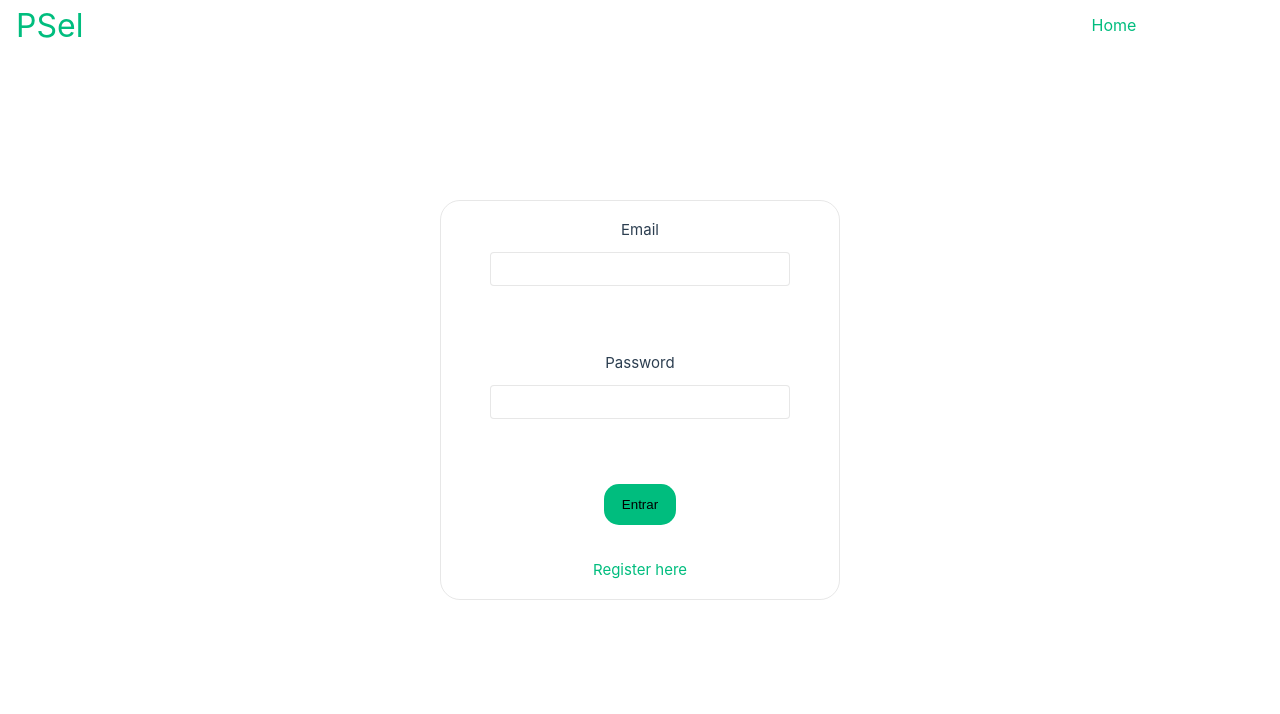
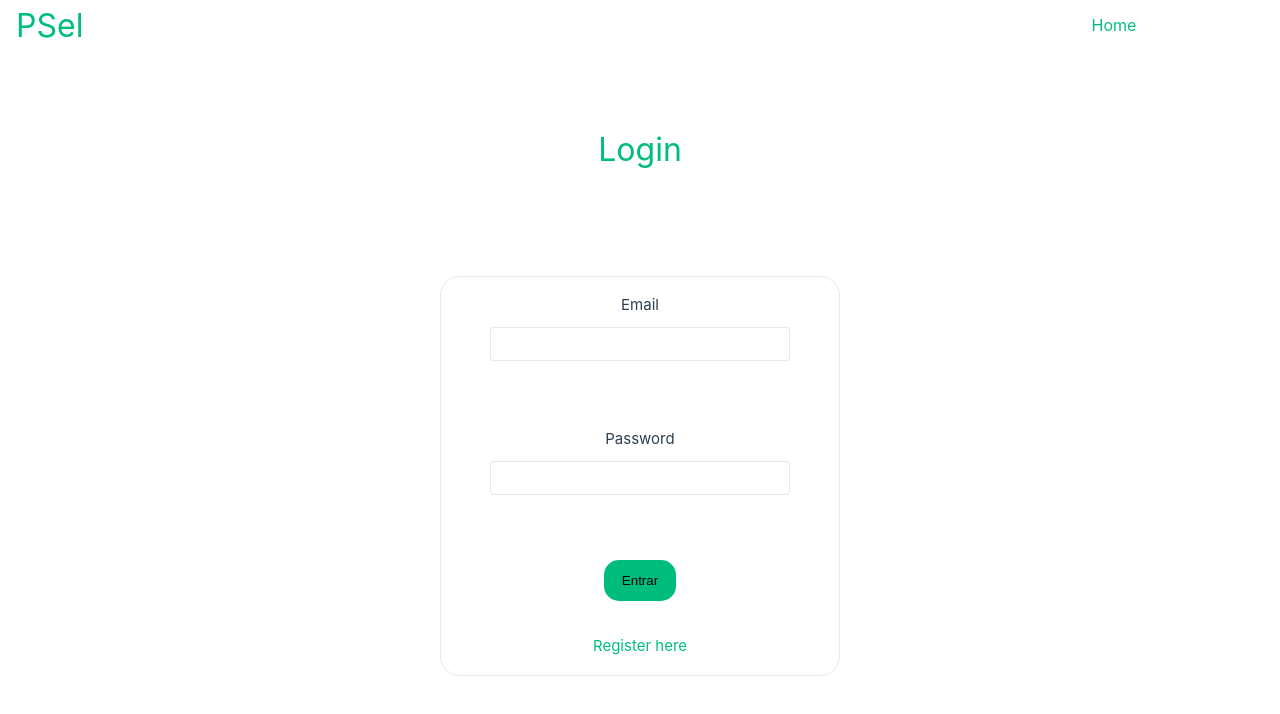
Before and after one commit to GabrielFeBe/PSEL, a Vue app in the folder psel-fe/: page / in a window 1280 px wide. Shown: the top 714 px of the page. Built offline with nearby package versions, Linux system fonts and the light colour scheme; no server answers.

Commit message:
terminando css básico

```diff
--- a/psel-fe/src/views/BankStatment.vue
+++ b/psel-fe/src/views/BankStatment.vue
@@ -50,12 +50,21 @@ import dayjs from 'dayjs'
 
 h1 {
   text-align: center;
-  padding: 10px;
+  padding-bottom: 100px;
 }
 .cashbackTotal {
   text-align: center;
   font-size: 20px;
   font-weight: bold;
-  margin-bottom: 10px;
+  padding-top: 10px;
+}
+
+main {
+  padding-top: 0;
+  min-height: 100vh;
+  display: flex;
+  align-items: center;
+  justify-content: center;
+  flex-direction: column;
 }
 </style>
--- a/psel-fe/src/views/LoginView.vue
+++ b/psel-fe/src/views/LoginView.vue
@@ -35,6 +35,7 @@ async function loginForm(event: Event): Promise<void> {
 </script>
 <template>
   <main>
+    <h1>Login</h1>
     <form v-if="!getToken()" @submit="loginForm">
       <label for="email">
         <span> Email </span>
@@ -53,16 +54,18 @@ async function loginForm(event: Event): Promise<void> {
   </main>
 </template>
 <style scoped>
+h1 {
+  padding-bottom: 100px;
+}
 .centralizedWelcome {
   display: flex;
   justify-content: center;
   align-items: center;
-  min-height: 90vh;
+  min-height: 100vh;
   font-size: 2rem;
   background-size: cover;
   color: var(--color-text);
   font-weight: 700;
-  background-image: url('https://cdn.leonardo.ai/users/632e8b5a-030d-43f0-9b22-e8865406594c/generations/69b0ba1f-b6b0-457e-8708-1ebb9e151305/DreamShaper_v7_make_a_image_of_bills_in_a_table_looking_like_a_0.jpg');
 }
 
 label {
@@ -91,6 +94,7 @@ main {
   display: flex;
   align-items: center;
   justify-content: center;
+  flex-direction: column;
 }
 span {
   padding-bottom: 10px;
--- a/psel-fe/src/views/RegisterView.vue
+++ b/psel-fe/src/views/RegisterView.vue
@@ -40,6 +40,7 @@ async function submitForm(event: Event): Promise<void> {
 
 <template>
   <main>
+    <h1>Register</h1>
     <form @submit="submitForm">
       <EmailPassword />
       <SelectCpfOrCnpj />
@@ -49,6 +50,10 @@ async function submitForm(event: Event): Promise<void> {
 </template>
 
 <style scoped>
+h1 {
+  padding-bottom: 100px;
+}
+
 @media (min-width: 1024px) {
   div {
     display: flex;
@@ -68,6 +73,7 @@ form {
   justify-content: center;
 }
 main {
+  flex-direction: column;
   min-height: 100vh;
   display: flex;
   align-items: center;
```
